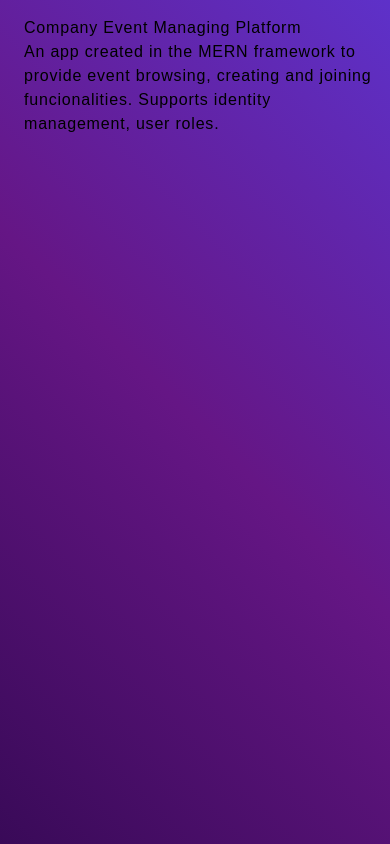
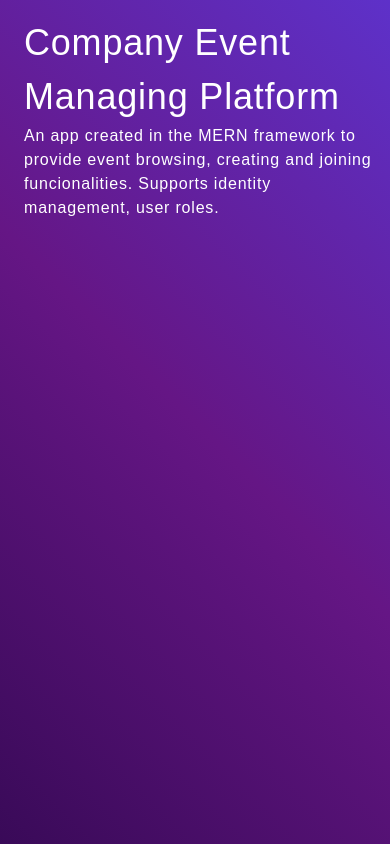
Before and after one commit to danielagg/personal-website-ts, a React (Create React App) app: page /projects/company-event-manager in a window 390 px wide. Built offline with nearby package versions, Linux system fonts and the light colour scheme.

Commit message:
Responsivity alignments for 404 page, white text on item details

```diff
--- a/src/components/NotFound/NotFoundPage.tsx
+++ b/src/components/NotFound/NotFoundPage.tsx
@@ -6,9 +6,9 @@
 
 const NotFoundPage = () => {
   return (
-      <div className="h-screen flex flex-col justify-center items-center -my-4">
-        <h1 className="text-white text-6xl">Sorry, that's a <span className="font-raleway-bold" >404</span>.</h1>
-        <p className="text-white text-2xl mt-6">This page does not exist.</p>
+      <div className="h-screen flex flex-col lg:justify-center items-center -my-4 lg:pt-0 pt-12">
+        <h1 className="text-white text-3xl lg:text-6xl">Sorry, that's a <span className="font-raleway-bold" >404</span>.</h1>
+        <p className="text-white text-xl mt-2">This page does not exist.</p>
         <NavLink to="/" className="mt-4">
           <Button
               caption="&larr; go back"
--- a/src/components/PortfolioItem/PortfolioItemPageContainer.tsx
+++ b/src/components/PortfolioItem/PortfolioItemPageContainer.tsx
@@ -32,8 +32,8 @@
 
   if (currentProject) {
     return (
-      <div>
-        <h1>{currentProject.name}</h1>
+      <div className="text-white">
+        <h1 className="text-4xl">{currentProject.name}</h1>
         <p>{currentProject.description}</p>
       </div>
     );
```
